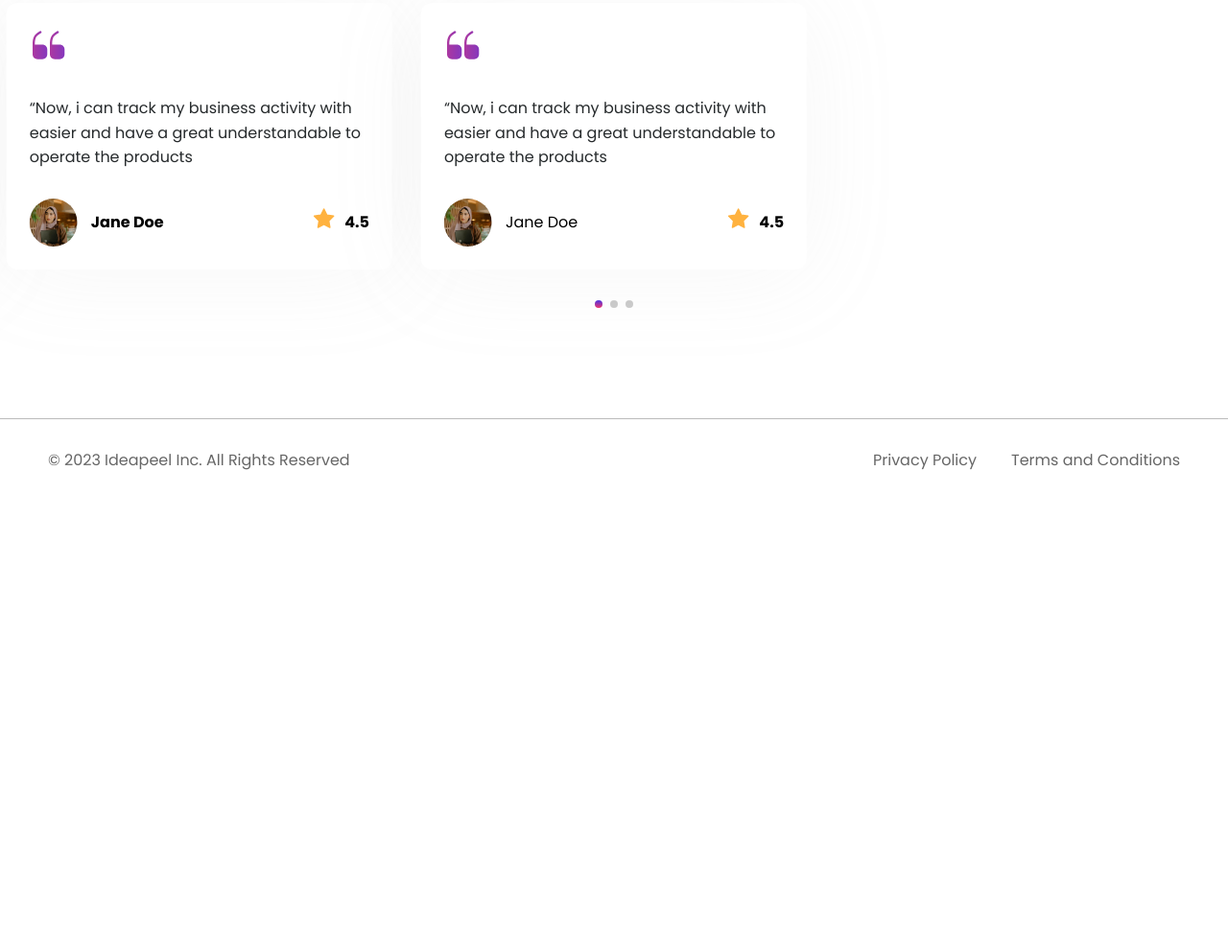
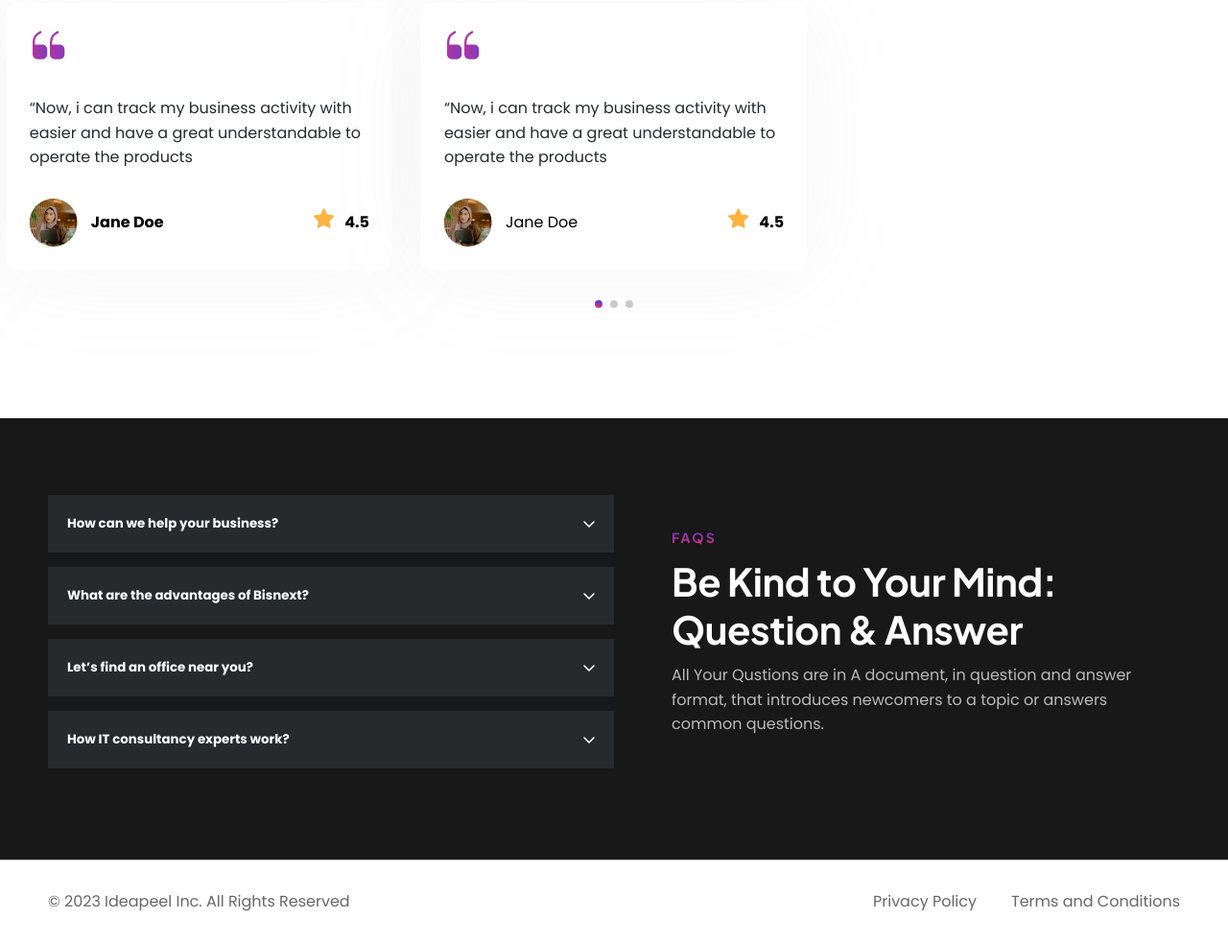
Before and after one commit to petramarkovic/landing-page, a website built with webpack: page src/index.html in a window 1280 px wide. Shown: the part 4239-5221 px from the top of the page at 96% size. Before the commit the page ends 4761 px from the top, so only its background shows below. Built offline with nearby package versions, Linux system fonts and the light colour scheme; some packages are replaced by stand-ins of ours.

Commit message:
Add accordion & faq module

```diff
--- a/src/index.html
+++ b/src/index.html
@@ -380,6 +380,73 @@
 				</div>
 			</div>
 		</section>
+		<section class="faq">
+			<div class="wrap">
+				<div class="faq__content">
+					<div class="faq__col">
+						<div class="accordion">
+							<div class="accordion__item js-accordion-item">
+								<button type="button" class="accordion__btn js-accordion-button">
+									<span class="accordion__btn-text">How can we help your business?</span>
+									<span class="accordion__btn-icon">
+										<svg xmlns="http://www.w3.org/2000/svg" width="12" height="7" viewBox="0 0 12 7" fill="none">
+											<path d="M11 1L6 6L1 1" stroke="white" stroke-width="1.5" stroke-linecap="round" stroke-linejoin="round"/>
+										  </svg>
+									</span>
+								</button>
+								<div class="accordion__content js-accordion-content">
+									<p class="text accordion__text">Lorem ipsum dolor sit amet consectetur adipisicing elit. Omnis distinctio eum aspernatur. Quia magnam repellendus, itaque sed magni veniam! Rem?</p>
+								</div>
+							</div>
+							<div class="accordion__item js-accordion-item">
+								<button type="button" class="accordion__btn js-accordion-button">
+									<span class="accordion__btn-text">What are the advantages of Bisnext?</span>
+									<span class="accordion__btn-icon">
+										<svg xmlns="http://www.w3.org/2000/svg" width="12" height="7" viewBox="0 0 12 7" fill="none">
+											<path d="M11 1L6 6L1 1" stroke="white" stroke-width="1.5" stroke-linecap="round" stroke-linejoin="round"/>
+										  </svg>
+									</span>
+								</button>
+								<div class="accordion__content js-accordion-content">
+									<p class="text accordion__text">Lorem ipsum dolor sit amet consectetur adipisicing elit. Omnis distinctio eum aspernatur. Quia magnam repellendus, itaque sed magni veniam! Rem?</p>
+								</div>
+							</div>
+							<div class="accordion__item js-accordion-item">
+								<button type="button" class="accordion__btn js-accordion-button">
+									<span class="accordion__btn-text">Let’s find an office near you?</span>
+									<span class="accordion__btn-icon">
+										<svg xmlns="http://www.w3.org/2000/svg" width="12" height="7" viewBox="0 0 12 7" fill="none">
+											<path d="M11 1L6 6L1 1" stroke="white" stroke-width="1.5" stroke-linecap="round" stroke-linejoin="round"/>
+										  </svg>
+									</span>
+								</button>
+								<div class="accordion__content js-accordion-content">
+									<p class="text accordion__text">Lorem ipsum dolor sit amet consectetur adipisicing elit. Omnis distinctio eum aspernatur. Quia magnam repellendus, itaque sed magni veniam! Rem?</p>
+								</div>
+							</div>
+							<div class="accordion__item js-accordion-item">
+								<button type="button" class="accordion__btn js-accordion-button">
+									<span class="accordion__btn-text">How IT consultancy experts work?</span>
+									<span class="accordion__btn-icon">
+										<svg xmlns="http://www.w3.org/2000/svg" width="12" height="7" viewBox="0 0 12 7" fill="none">
+											<path d="M11 1L6 6L1 1" stroke="white" stroke-width="1.5" stroke-linecap="round" stroke-linejoin="round"/>
+										  </svg>
+									</span>
+								</button>
+								<div class="accordion__content js-accordion-content">
+									<p class="text accordion__text">Lorem ipsum dolor sit amet consectetur adipisicing elit. Omnis distinctio eum aspernatur. Quia magnam repellendus, itaque sed magni veniam! Rem?</p>
+								</div>
+							</div>
+						</div>
+					</div>
+					<div class="faq__col faq__col--content">
+						<span class="tag faq__tag">FAQS</span>
+						<h2 class="h3 faq__title">Be Kind to Your Mind: Question & Answer</h2>
+						<p class="text faq__text">All Your Qustions are in A document, in question and answer format, that introduces newcomers to a topic or answers common questions.</p>
+					</div>
+				</div>
+			</div>
+		</section>
 	</main>
 	<footer class="footer">
 		<div class="wrap">
--- /dev/null
+++ b/src/js/accordion.js
@@ -0,0 +1,33 @@
+const accordion = {
+    buttons: document.querySelectorAll('.js-accordion-button'),
+    content: document.querySelectorAll('.js-accordion-content'),
+    accordionBtnActiveClass: 'accordion__btn--active',
+
+    init: function() {
+        this.accordionsHandler();
+    },
+
+    accordionsHandler: function() {
+        this.buttons.forEach((el) => {
+            el.addEventListener('click', (e) => {
+                const clicked = e.target;
+                const parent = clicked.closest('.js-accordion-item');
+                const content = parent.querySelector('.js-accordion-content');
+
+                this.content.forEach(element => element.style.maxHeight = 0);
+
+                if (clicked.classList.contains(this.accordionBtnActiveClass)) {
+                    content.style.maxHeight = 0;
+                    clicked.classList.remove(this.accordionBtnActiveClass);
+                } else {
+                    this.buttons.forEach(btn => btn.classList.remove(this.accordionBtnActiveClass))
+                    content.style.maxHeight = content.scrollHeight + 'px';
+                    clicked.classList.add(this.accordionBtnActiveClass);
+                }
+
+            })
+        })
+    }
+}
+
+export default accordion;
--- a/src/js/init.js
+++ b/src/js/init.js
@@ -3,6 +3,7 @@ import lazyLoad from './lazy-load.js';
 import header from './header.js';
 import counter from './counter.js';
 import slider from './slider.js';
+import accordion from './accordion.js';
 
 const init = {
 	init: function() {
@@ -26,6 +27,7 @@ const init = {
 			header.init();
 			counter.init();
 			slider.init();
+			accordion.init();
 		});
 
 	}
--- a/src/style.scss
+++ b/src/style.scss
@@ -15,4 +15,6 @@
 @import './styles/layout/statistics';
 @import './styles/layout/blog';
 @import './styles/layout/testimonials';
+@import './styles/layout/faq';
+@import './styles/layout/accordion';
 @import './styles/layout/footer';
--- /dev/null
+++ b/src/styles/layout/_accordion.scss
@@ -0,0 +1,56 @@
+.accordion {
+    width: 100%;
+}
+
+.accordion__item {
+    margin-bottom: 15px;
+}
+
+.accordion__btn {
+    background-color: $dark-grey;
+    color: $white;
+    font-weight: $bold;
+    display: flex;
+    justify-content: space-between;
+    align-items: center;
+    border: none;
+    padding: 20px;
+    width: 100%;
+    cursor: pointer;
+    transition: all $transition;
+    @include hover {
+        background-color: $white;
+        color: $black;
+        .accordion__btn-icon {
+            svg path {
+                stroke: $black;
+            }
+        }
+    }
+}
+
+.accordion__btn--active {
+    .accordion__btn-icon {
+        svg {
+            transform: rotate(180deg);
+        }
+    }
+}
+
+.accordion__btn-icon {
+    svg path,
+    svg {
+        transition: $transition;
+    }
+}
+
+.accordion__content {
+    max-height: 0;
+    overflow: hidden;
+    transition: max-height 0.3s ease-out;
+}
+
+.accordion__text {
+    color: $lighter-grey;
+    padding: 20px;
+}
--- /dev/null
+++ b/src/styles/layout/_faq.scss
@@ -0,0 +1,39 @@
+.faq {
+    background-color: $black-secondary;
+    width: 100%;
+    padding: 80px 0;
+    @media screen and (max-width: $md) {
+        padding: 50px 0;
+    }
+}
+
+.faq__content {
+    display: flex;
+    align-items: center;
+    @media screen and (max-width: $md) {
+        flex-direction: column-reverse;
+    }
+}
+
+.faq__col {
+    flex: 1 1 50%;
+    max-width: 50%;
+    @media screen and (max-width: $md) {
+        flex: 1 1 100%;
+        max-width: 100%;
+    }
+}
+
+.faq__col--content {
+    @media screen and (min-width: $md) {
+        padding-left: 60px;
+    }
+}
+
+.faq__title {
+    color: $white;
+}
+
+.faq__text {
+    color: $lighter-grey;
+}
```
